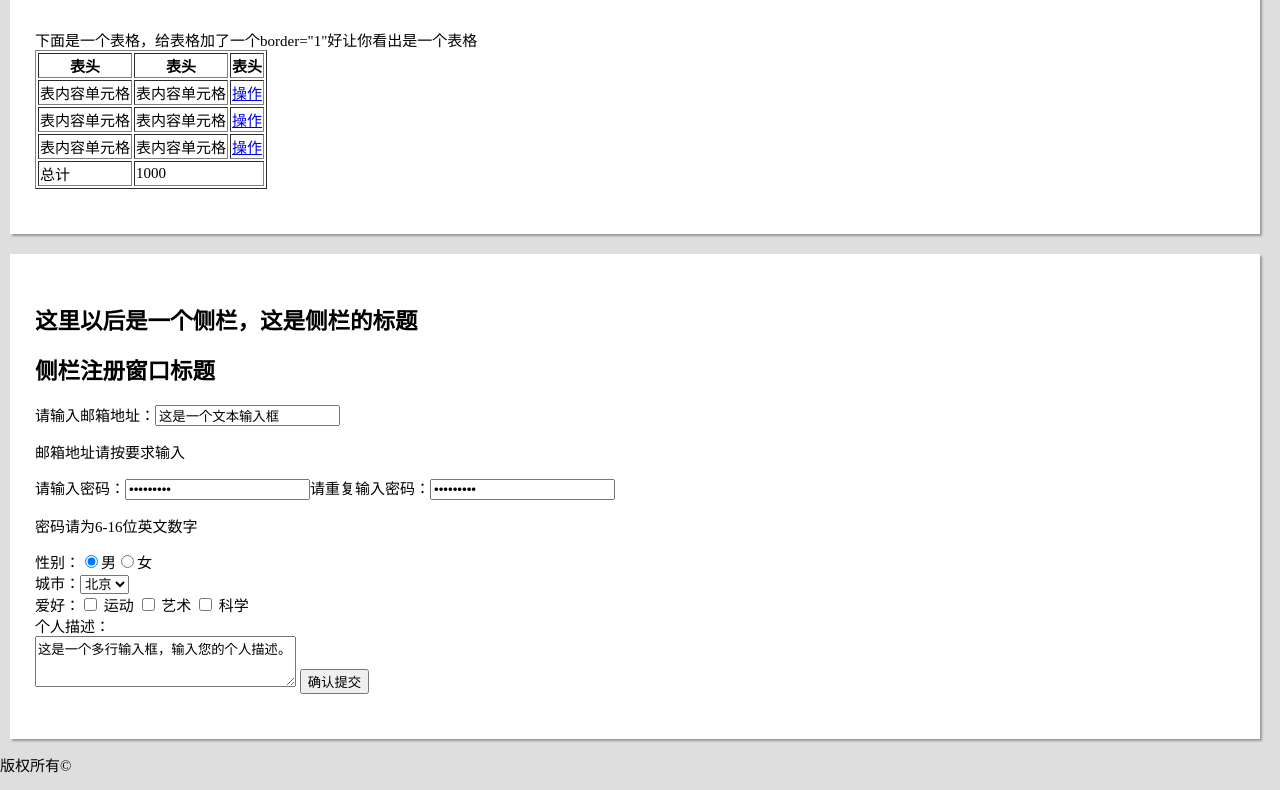
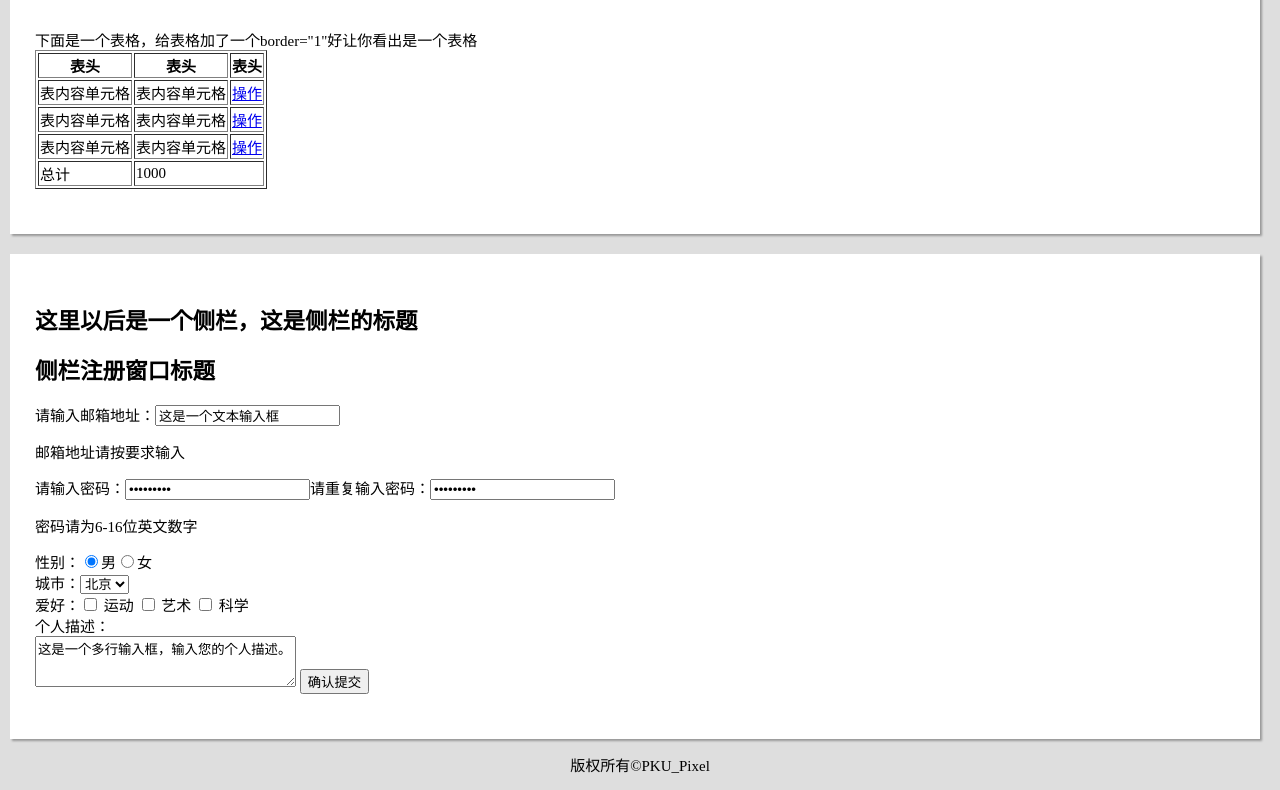
Before and after one commit to yijiao19/PixelPKU.github.io, a plain HTML site: page Task2/index.html in a window 1280 px wide. Shown: the part 2943-3733 px from the top of the page. Drawn offline with Linux system fonts and the light colour scheme.

Commit message:
修改footer居中
加入css使footer居中

```diff
--- a/Task2/css/stylesheets.css
+++ b/Task2/css/stylesheets.css
@@ -42,3 +42,8 @@ article {
 	margin: 20px 20px 10px 10px;
 	box-shadow: 2px 2px 2px #999999;
 }
+
+footer {
+	width: 100%;
+	text-align: center;
+}
--- a/Task2/index.html
+++ b/Task2/index.html
@@ -129,7 +129,7 @@
   </aside>
 </article>
   <footer>
-    <p>版权所有&copy;</p>
+    <p>版权所有&copy;PKU_Pixel</p>
   </footer>
 
 
```
